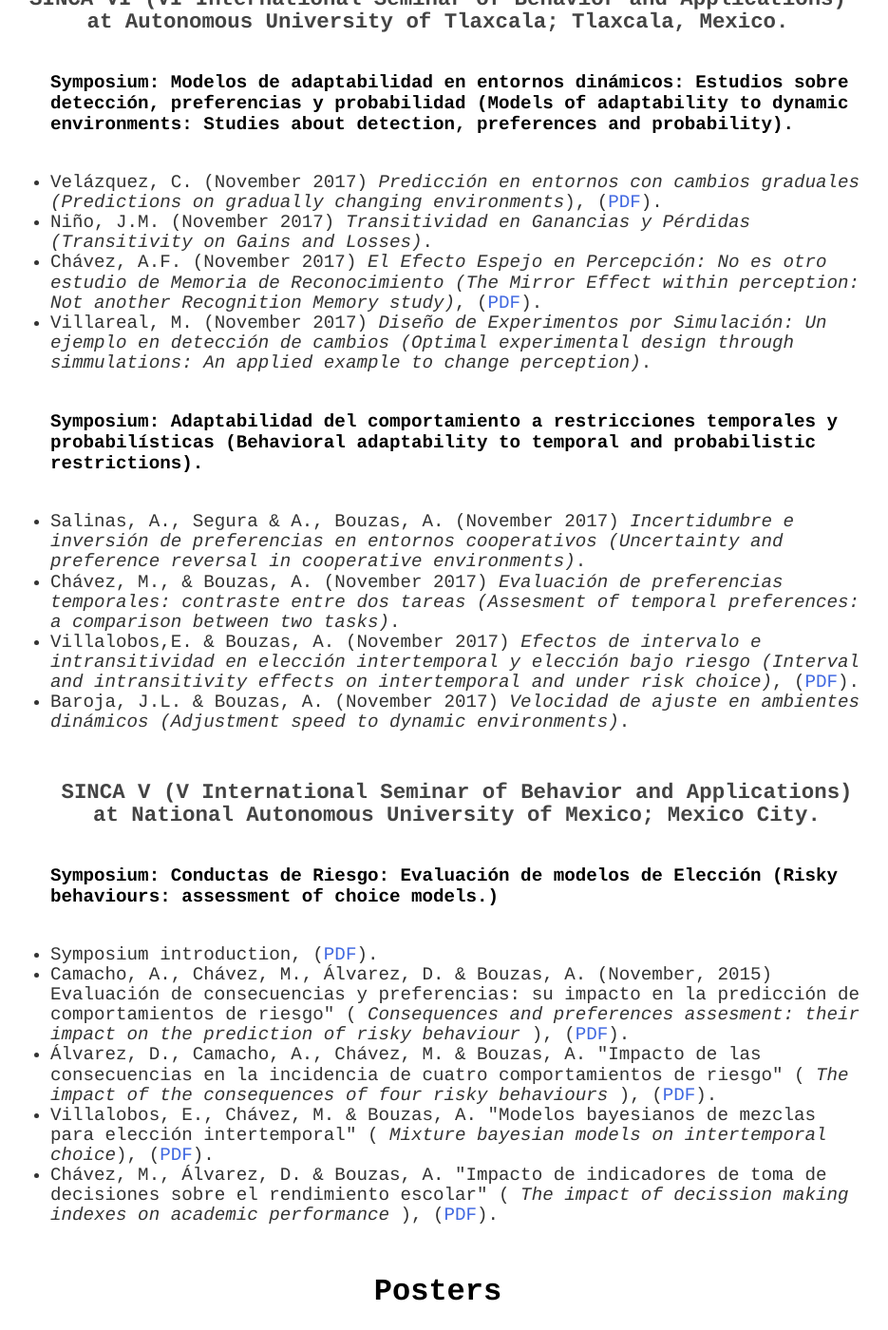
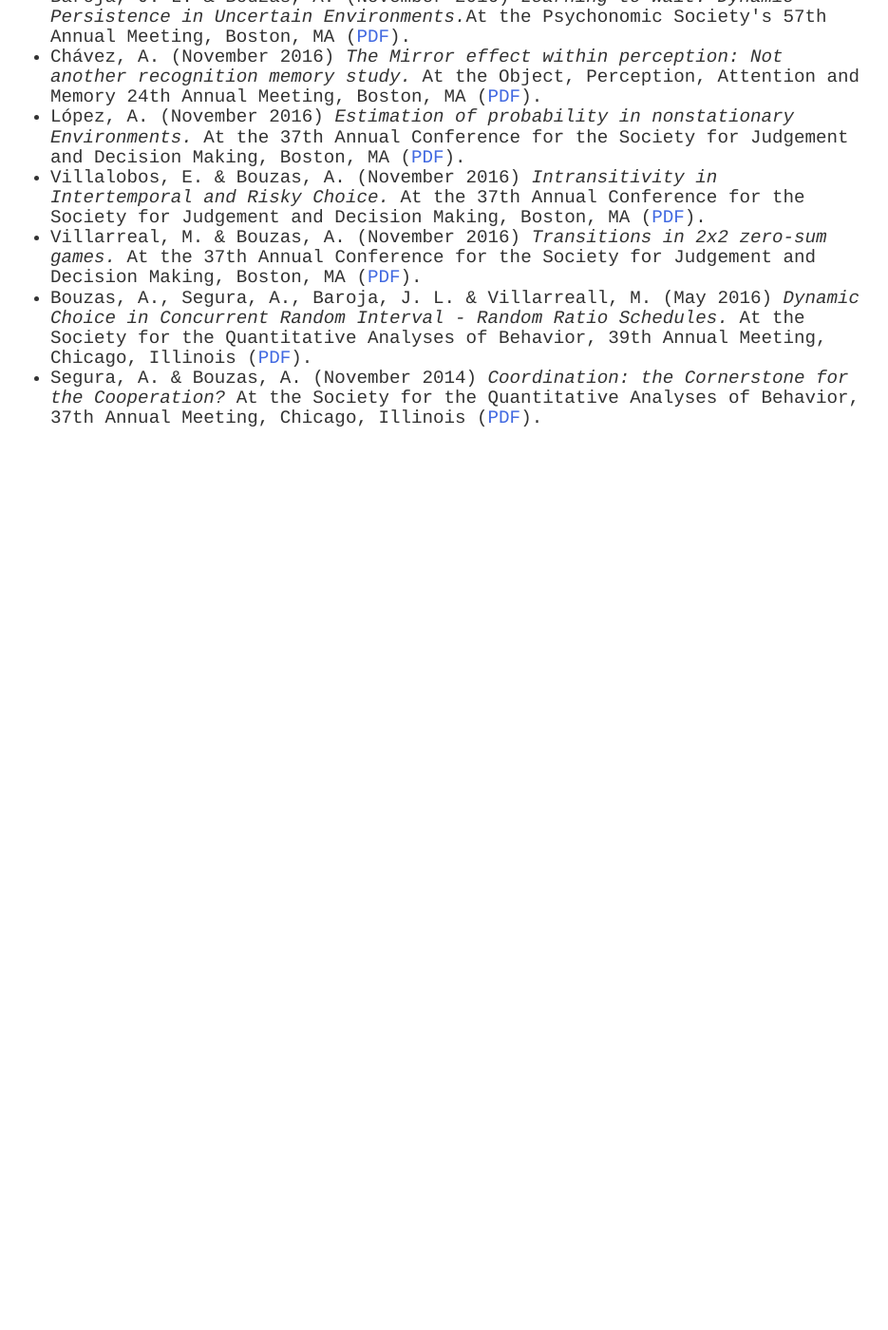
Before and after one commit to BouzasLab25/bouzaslab25.github.io, a Jekyll site: the page built from publications/index.html, in a window 1280 px wide and 1400 px high, scrolled down 1336 px. Shown: the whole window at 95% size, without its empty margins (179-1114 px from the left). Built offline with Jekyll 4.4.1, drawn with Linux system fonts in a browser that asks for light colours; some of the changed text lies outside the part shown.

Commit message:
Update index.html

```diff
--- a/publications/index.html
+++ b/publications/index.html
@@ -34,35 +34,6 @@ title: Lab25 Publications
 	 	 	<li class='ho' >Segura, A. & Bouzas, A. (September 2014) Coordinación: Patrones de actos extendidos en el tiempo. 17th Meeting of the International Societay for Comporative Psychology, Bogotá - Columbia.</li>
 	</ul>
 
-		<h3>Symposia</h3>
-
-			<h5> SINCA VI (VI International Seminar of Behavior and Applications) at Autonomous University of Tlaxcala; Tlaxcala, Mexico.</h5>
-
-	<ul>
-
-	 	<h4> Symposium: Modelos de adaptabilidad en entornos dinámicos: Estudios sobre detección, preferencias y probabilidad (Models of adaptability to dynamic environments: Studies about detection, preferences and probability).</h4>
-
-		<li class='ho' >Velázquez, C. (November 2017) <i>Predicción en entornos con cambios graduales (Predictions on gradually changing environments</i>), (<a class='link' href="/presentations/SINCAVI_Carlos.pdf">PDF</a>). </li>
-		<li class='ho' >Niño, J.M. (November 2017) <i>Transitividad en Ganancias y Pérdidas (Transitivity on Gains and Losses)</i>.</li>
-		<li class='ho' >Chávez, A.F. (November 2017) <i>El Efecto Espejo en Percepción: No es otro estudio de Memoria de Reconocimiento (The Mirror Effect within perception: Not another Recognition Memory study)</i>, (<a class='link' href="/presentations/SINCAVI_Felisa.pdf">PDF</a>). </li>
-	 	<li class='ho' >Villareal, M. (November 2017) <i> Diseño de Experimentos por Simulación: Un ejemplo en detección de cambios (Optimal experimental design through simmulations: An applied example to change perception)</i>. </li>
-
-	<h4> Symposium: Adaptabilidad del comportamiento a restricciones temporales y probabilísticas (Behavioral adaptability to temporal and probabilistic restrictions).</h4>
-
-		<li class='ho' >Salinas, A., Segura & A., Bouzas, A.  (November 2017) <i>Incertidumbre e inversión de preferencias en entornos cooperativos (Uncertainty and preference reversal in cooperative environments)</i>.</li>
-	 	<li class='ho' >Chávez, M., & Bouzas, A.  (November 2017) <i>Evaluación de preferencias temporales: contraste entre dos tareas (Assesment of temporal preferences: a comparison between two tasks)</i>. </li>
-	 	<li class='ho' >Villalobos,E. & Bouzas, A.  (November 2017) <i>Efectos de intervalo e intransitividad en elección intertemporal y elección bajo riesgo (Interval and intransitivity effects on intertemporal and under risk choice)</i>, (<a class='link' href="/presentations/SINCAVI_Elena.pdf">PDF</a>).</li>
-	 	<li class='ho' >Baroja, J.L. & Bouzas, A.  (November 2017) <i>Velocidad de ajuste en ambientes dinámicos (Adjustment speed to dynamic environments)</i>.</li>
-		<h5> SINCA V (V International Seminar of Behavior and Applications) at National Autonomous University of Mexico; Mexico City.</h5>
-	<h4> Symposium: Conductas de Riesgo: Evaluación de modelos de Elección (Risky behaviours: assessment of choice models.)</h4>
-
-	<li class='ho' >Symposium introduction, (<a class='link' href="/presentations/SimposioRiesgoSINCA.pdf">PDF</a>).</li>
-	<li class='ho' >Camacho, A., Chávez, M., Álvarez, D. & Bouzas, A. (November, 2015) Evaluación de consecuencias y preferencias: su impacto en la predicción de comportamientos de riesgo" (<i> Consequences and preferences assesment: their impact on the prediction of risky behaviour </i>), (<a class='link' href="/presentations/SINCA-V_Alejandra.pdf">PDF</a>).</li>
-	<li class='ho' > Álvarez, D., Camacho, A., Chávez, M. & Bouzas, A. "Impacto de las consecuencias en la incidencia de cuatro comportamientos de riesgo" (<i> The impact of the consequences of four risky behaviours </i>), (<a class='link' href="/presentations/SINCA-V_Diana.pdf">PDF</a>).</li>
-	<li class='ho' > Villalobos, E., Chávez, M. & Bouzas, A. "Modelos bayesianos de mezclas para  elección intertemporal" (<i> Mixture bayesian models on intertemporal choice</i>), (<a class='link' href="/presentations/SINCA-V_Elena.pdf">PDF</a>). </li>
-	<li class='ho' > Chávez, M., Álvarez, D. & Bouzas, A. "Impacto de indicadores de toma de decisiones sobre el rendimiento escolar"   (<i> The impact of decission making indexes on academic performance </i>), (<a class='link' href="/presentations/SINCA-V_Melisa.pdf">PDF</a>).</li>
-
-
 
 
 
@@ -80,7 +51,7 @@ title: Lab25 Publications
 
 	 	 	  <li class='ho' > Villalobos, E. & Bouzas, A. (November 2016) <i> Intransitivity in Intertemporal and Risky Choice.</i> At the 37th Annual Conference for the Society for Judgement and Decision Making, Boston, MA (<a class='link' href="/documents/poster_elena_2016.pdf">PDF</a>). </li>
 
-	 	 	  	<li class='ho' > Villarreal, M. & Bouzas, A. (November 2016) <i> Transitions in 2x2 zero-sum games.</i> At the37th Annual Conference for the Society for Judgement and Decision Making, Boston, MA (<a class='link' href="/documents/poster_manuel_2016.pdf">PDF</a>). </li>
+	 	 	  	<li class='ho' > Villarreal, M. & Bouzas, A. (November 2016) <i> Transitions in 2x2 zero-sum games.</i> At the 37th Annual Conference for the Society for Judgement and Decision Making, Boston, MA (<a class='link' href="/documents/poster_manuel_2016.pdf">PDF</a>). </li>
 
 	 	 <li class='ho' >Bouzas, A., Segura, A., Baroja, J. L. & Villarreall, M. (May 2016) <i> Dynamic Choice in Concurrent Random Interval - Random Ratio Schedules.</i> At the Society for the Quantitative Analyses of Behavior, 39th Annual Meeting, Chicago, Illinois (<a class='link' href="/documents/poster_SQAB_2016.pdf">PDF</a>). </li>
 
```
